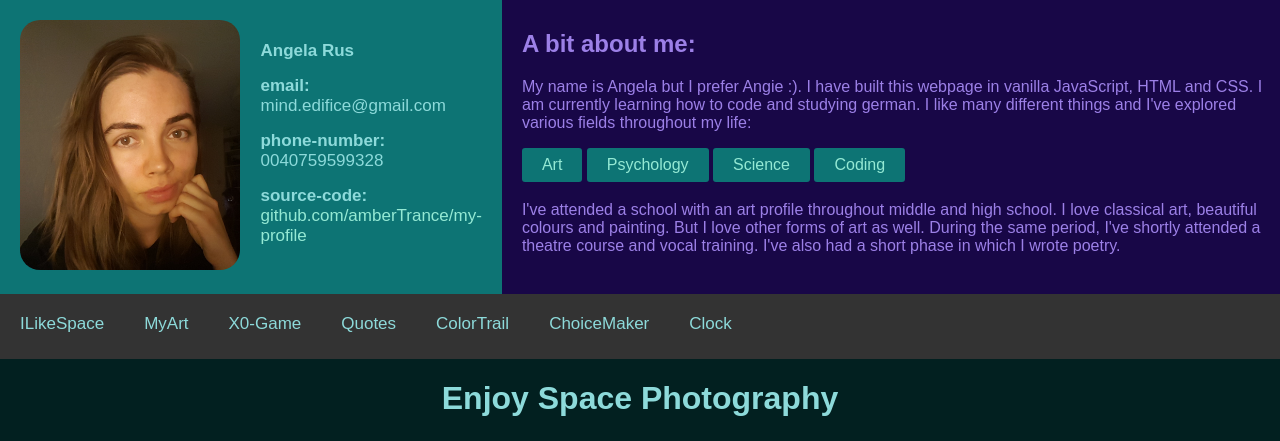
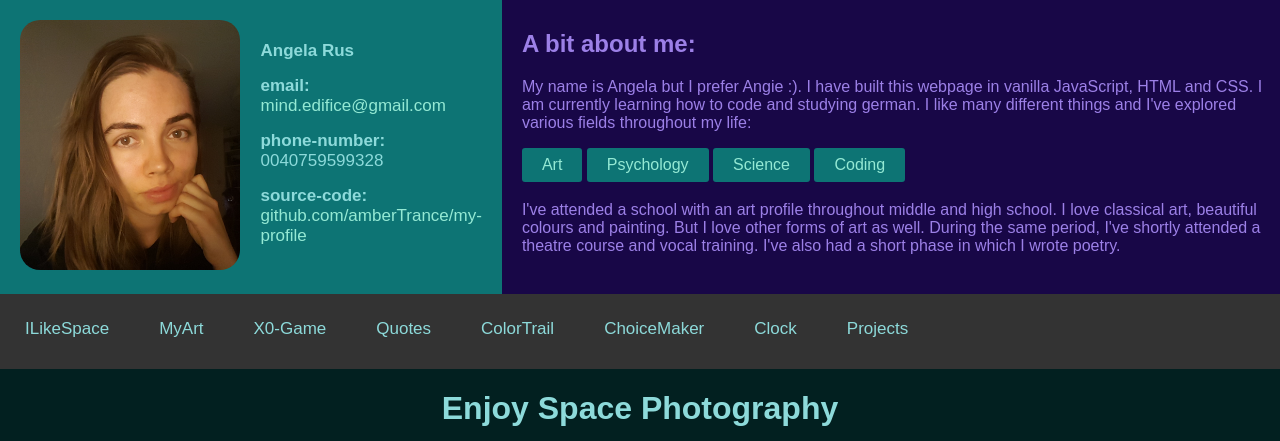
Before and after one commit to amberTrance/my-profile, a PHP site: page / in a window 1280 px wide. Shown: the top 441 px of the page. Run offline with PHP 8.4, Linux system fonts and the light colour scheme; some libraries are stand-ins or nearby versions; some web fonts are replaced.

Commit message:
Added Projects section

```diff
--- a/index.html
+++ b/index.html
@@ -1,7 +1,6 @@
 <!DOCTYPE html>
 <html lang="en">
 <head>
-    <script src="https://code.jquery.com/jquery-1.10.2.js"></script>
     <meta charset="UTF-8">
     <meta http-equiv="X-UA-Compatible" content="IE=edge">
     <meta name="viewport" content="width=device-width, initial-scale=1.0">
@@ -13,7 +12,9 @@
     <link rel="stylesheet" href="sections/color-trail/trail.css">
     <link rel="stylesheet" href="sections/choice-picker/choice.css">
     <link rel="stylesheet" href="sections/clock/clock.css">
+    <link rel="stylesheet" href="sections/projects/projects.css">
     <link rel="stylesheet" href="https://fonts.googleapis.com/css?family=Muli">
+    <link rel="icon" href="lotus.jpg" type="image/jpg" sizes="16x16">
     <title>Angie's Profile</title>
 </head>
 <body>
@@ -30,7 +31,9 @@
                 <div class="section">
                     <ul>
                         <li><span>Angela Rus</span></li>
-                        <li><span>email: </span> mind.edifice@gmail.com</li>
+                        <li><span>email: </span>
+                            <a href="mailto:mind.edifice@gmail.com"> mind.edifice@gmail.com </a>
+                        </li>
                         <li><span>phone-number: </span> 0040759599328</li>
                         <li><span>source-code: </span><a href="https://github.com/amberTrance/my-profile" target="_blank">github.com/amberTrance/my-profile</a></li>
                     </ul>
@@ -96,6 +99,7 @@
         <li class="nav" onClick="showProject('color')">ColorTrail</li>
         <li class="nav" onClick="showProject('choice')">ChoiceMaker</li>
         <li class="nav" onClick="showProject('clock')">Clock</li>
+        <li class="nav" onClick="showProject('projects')">Projects</li>
         <li class="nav icon" onClick="toggleNavList()">&#9776;</li>
     </ul>
 
@@ -106,7 +110,9 @@
     <div id="color-trail-placeholder" class="project hide"></div>
     <div id="choice-picker-placeholder" class="project hide"></div>
     <div id="clock-placeholder" class="project hide"></div>
+    <div id="projects-placeholder" class="project hide"></div>
 
+    <script src="https://code.jquery.com/jquery-1.10.2.js"></script>
     <script src="script.js"></script>
 </body>
 </html>
--- a/script.js
+++ b/script.js
@@ -39,7 +39,7 @@ const showHobby = (hobby) => {
 let navbar = document.getElementById("navbar");
 
 let spaceProject, artProject, xoProject, quotesProject, colorTrailProject,
-choicePickProject, clockProject
+choicePickProject, clockProject, projects
 spaceProject = document.getElementById('space-cards-placeholder')
 artProject = document.getElementById('my-art-placeholder')
 xoProject = document.getElementById('xo-game-placeholder')
@@ -47,6 +47,7 @@ quotesProject = document.getElementById('quotes-placeholder')
 colorTrailProject = document.getElementById('color-trail-placeholder')
 choicePickProject = document.getElementById('choice-picker-placeholder')
 clockProject = document.getElementById('clock-placeholder')
+projects = document.getElementById('projects-placeholder')
 
 let visibleProject = spaceProject;
 
@@ -84,6 +85,10 @@ const showProject = (project) => {
         case 'clock':
             clockProject.classList.remove('hide')
             visibleProject = clockProject
+            break
+        case 'projects':
+            projects.classList.remove('hide')
+            visibleProject = projects
     }
 }
 
@@ -105,4 +110,5 @@ $(function() {
     $("#color-trail-placeholder").load("sections/color-trail/trail.html")
     $("#choice-picker-placeholder").load("sections/choice-picker/choice.html")
     $("#clock-placeholder").load("sections/clock/clock.html")
+    $("#projects-placeholder").load("sections/projects/projects.html")
 });
--- /dev/null
+++ b/sections/projects/projects.css
@@ -0,0 +1,35 @@
+.refContainer {
+    margin: 30px;
+    display: flex;
+}
+
+.refContainer h2, .refContainer span {
+    color: rgb(141, 218, 218);
+}
+
+.refContainer p {
+    color: white;
+}
+
+.refContainer a:hover {
+    color: white;
+}
+
+.tech {
+    color: rgb(235, 102, 53);
+}
+
+.refContainer li {
+    color:rgb(60, 85, 168);
+    margin: 10px;
+}
+
+.refBox {
+    padding: 30px;
+}
+
+@media (max-width: 1000px) {
+    .refContainer {
+        flex-direction: column;
+    }
+}
--- /dev/null
+++ b/sections/projects/projects.html
@@ -0,0 +1,40 @@
+<h1>Other Projects</h1>
+<div class="refContainer">
+    <div class="refBox">
+        <h2>Symbols and Archetypes</h2>
+        <p>This is a project built with <b class="tech">node.js, express, mongodb and vanilla JS</b> :</p>
+        <ul>
+            <li><b>Heroku: </b>
+                <a href="https://depth-psychology.herokuapp.com/" target="_blank">
+                    depth-psychology.herokuapp.com
+                </a>
+            </li>
+            <li><b>Source Code: </b>
+                <a href="https://github.com/amberTrance/depth-psychology" target="_blank">
+                    amberTrance/depth-psychology
+                </a>
+            </li>
+        </ul>
+    </div>
+
+    <div class="refBox">
+        <h2>Book Listing</h2>
+        <p>Book listing project with <b class="tech">php, Laravel, sql</b> :</p>
+        <ul>
+            <li><b>Heroku: </b>
+                <a href="https://readerjournal.herokuapp.com/" target="_blank">
+                    readerjournal.herokuapp.com/
+                </a>
+            </li>
+            <li><b>Source Code: </b>
+                <a href="https://github.com/amberTrance/booklist" target="_blank">
+                    amberTrance/booklist
+                </a>
+            </li>
+            <li>
+                <b>Login:</b> <span>test@gmail.com , password: abcd1234</span>
+            </li>
+        </ul>
+    </div>
+
+</div>
--- a/styles.css
+++ b/styles.css
@@ -105,7 +105,7 @@ button:focus {
 
 .nav {
     float: left;
-    padding: 20px;
+    padding: 25px;
     cursor: pointer;
 }
 
```
Also changed, not shown: lotus.jpg (added).
